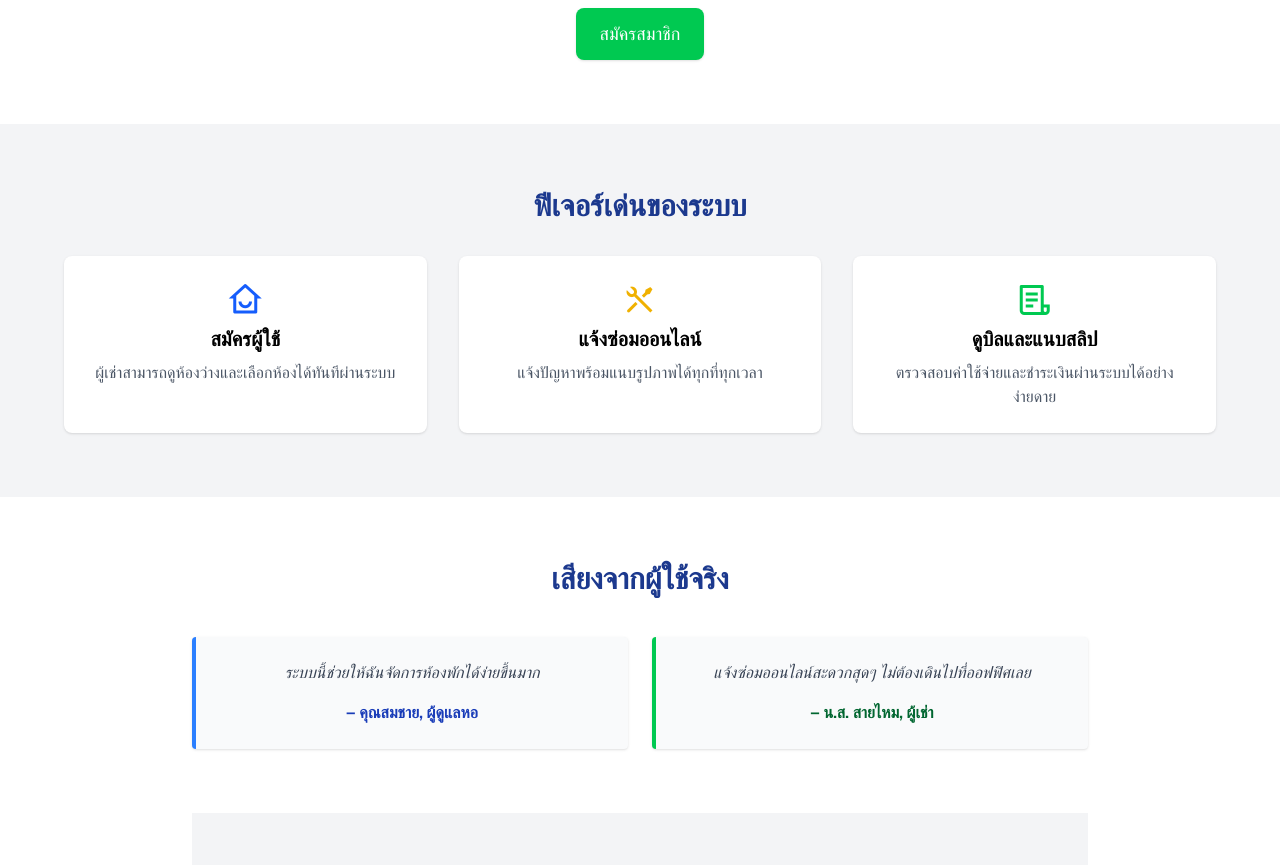
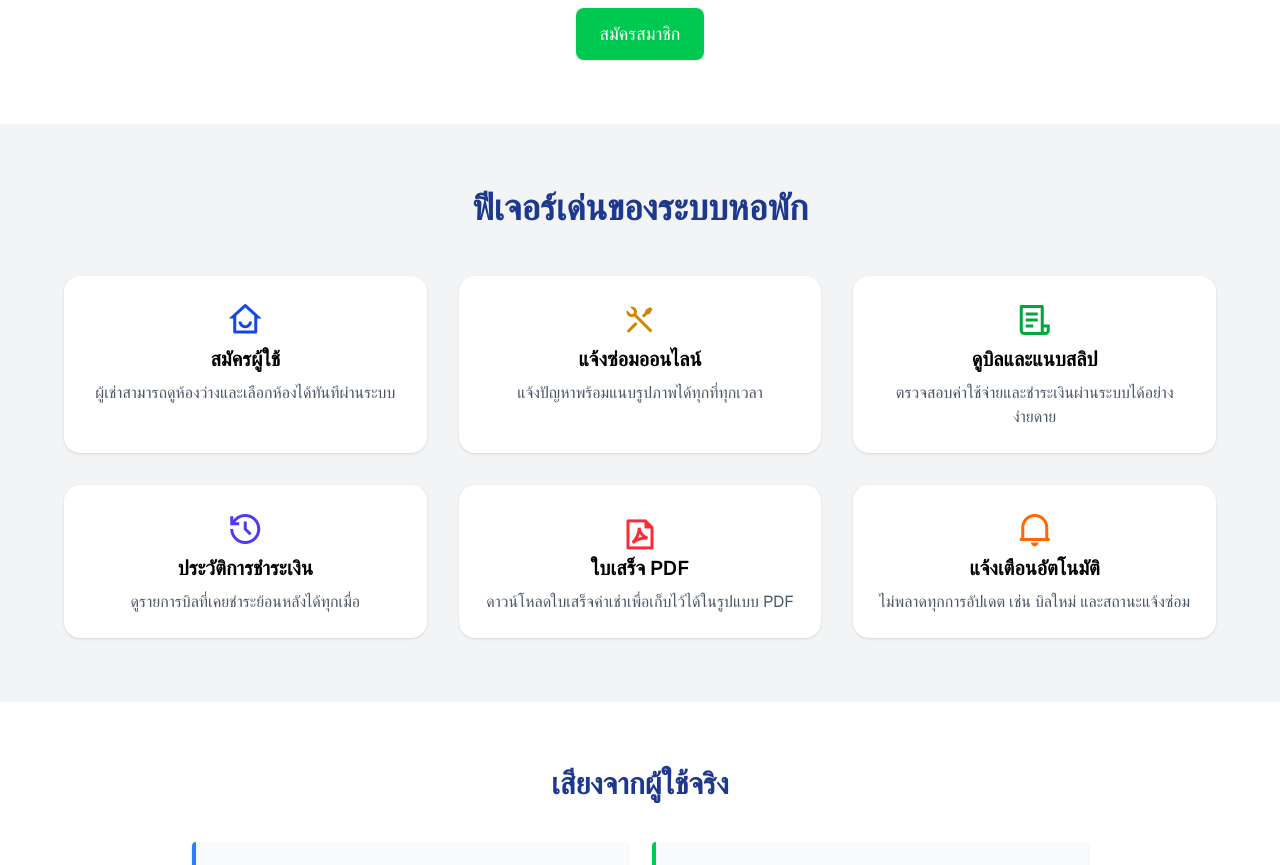
Before and after one commit to Aphiphu1122/my-dorm, a Next.js app: page / in a window 1280 px wide. Shown: the part 360-1225 px from the top of the page. Built offline with nearby package versions, Linux system fonts and the light colour scheme.

Commit message:
update home

```diff
--- a/src/app/page.tsx
+++ b/src/app/page.tsx
@@ -96,24 +96,50 @@ export default function HomePage() {
         </section>
       )}
 
-      {/* Features */}
-      <section className="bg-gray-100 py-16 px-8 text-center">
-        <h3 className="text-3xl font-bold text-blue-900 mb-8">ฟีเจอร์เด่นของระบบ</h3>
+      <section className="bg-gray-100 py-16 px-4 text-center">
+      <h2 className="text-3xl md:text-4xl font-bold text-blue-900 mb-12">ฟีเจอร์เด่นของระบบหอพัก</h2>
+
       <div className="grid grid-cols-1 md:grid-cols-3 gap-8 max-w-6xl mx-auto">
-          <div className="p-6 bg-white rounded-lg shadow hover:shadow-xl transition">
-            <i className="ri-home-smile-line text-4xl text-blue-600 mb-4"></i>
+        {/* ฟีเจอร์ 1 */}
+        <div className="bg-white rounded-2xl p-6 shadow hover:shadow-lg transition">
+          <i className="ri-home-smile-line text-4xl text-blue-700 mb-4"></i>
           <h4 className="text-xl font-semibold mb-2">สมัครผู้ใช้</h4>
           <p className="text-gray-600">ผู้เช่าสามารถดูห้องว่างและเลือกห้องได้ทันทีผ่านระบบ</p>
         </div>
-          <div className="p-6 bg-white rounded-lg shadow hover:shadow-xl transition">
-            <i className="ri-tools-line text-4xl text-yellow-500 mb-4"></i>
+
+        {/* ฟีเจอร์ 2 */}
+        <div className="bg-white rounded-2xl p-6 shadow hover:shadow-lg transition">
+          <i className="ri-tools-line text-4xl text-yellow-600 mb-4"></i>
           <h4 className="text-xl font-semibold mb-2">แจ้งซ่อมออนไลน์</h4>
           <p className="text-gray-600">แจ้งปัญหาพร้อมแนบรูปภาพได้ทุกที่ทุกเวลา</p>
         </div>
-          <div className="p-6 bg-white rounded-lg shadow hover:shadow-xl transition">
-            <i className="ri-file-list-3-line text-4xl text-green-500 mb-4"></i>
+
+        {/* ฟีเจอร์ 3 */}
+        <div className="bg-white rounded-2xl p-6 shadow hover:shadow-lg transition">
+          <i className="ri-file-list-3-line text-4xl text-green-600 mb-4"></i>
           <h4 className="text-xl font-semibold mb-2">ดูบิลและแนบสลิป</h4>
           <p className="text-gray-600">ตรวจสอบค่าใช้จ่ายและชำระเงินผ่านระบบได้อย่างง่ายดาย</p>
+        </div>
+
+        {/* ฟีเจอร์ 4 */}
+        <div className="bg-white rounded-2xl p-6 shadow hover:shadow-lg transition">
+          <i className="ri-history-line text-4xl text-indigo-600 mb-4"></i>
+          <h4 className="text-xl font-semibold mb-2">ประวัติการชำระเงิน</h4>
+          <p className="text-gray-600">ดูรายการบิลที่เคยชำระย้อนหลังได้ทุกเมื่อ</p>
+        </div>
+
+        {/* ฟีเจอร์ 5 */}
+        <div className="bg-white rounded-2xl p-6 shadow hover:shadow-lg transition">
+          <i className="ri-file-pdf-2-line text-4xl text-red-500 mb-4"></i>
+          <h4 className="text-xl font-semibold mb-2">ใบเสร็จ PDF</h4>
+          <p className="text-gray-600">ดาวน์โหลดใบเสร็จค่าเช่าเพื่อเก็บไว้ได้ในรูปแบบ PDF</p>
+        </div>
+
+        {/* ฟีเจอร์ 6 */}
+        <div className="bg-white rounded-2xl p-6 shadow hover:shadow-lg transition">
+          <i className="ri-notification-2-line text-4xl text-orange-500 mb-4"></i>
+          <h4 className="text-xl font-semibold mb-2">แจ้งเตือนอัตโนมัติ</h4>
+          <p className="text-gray-600">ไม่พลาดทุกการอัปเดต เช่น บิลใหม่ และสถานะแจ้งซ่อม</p>
         </div>
       </div>
     </section>
```
Lines whose indentation alone changed are shown as unchanged.
